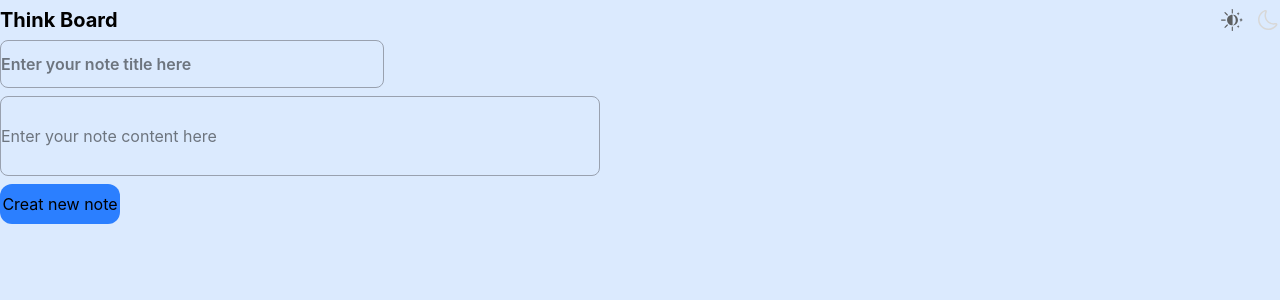
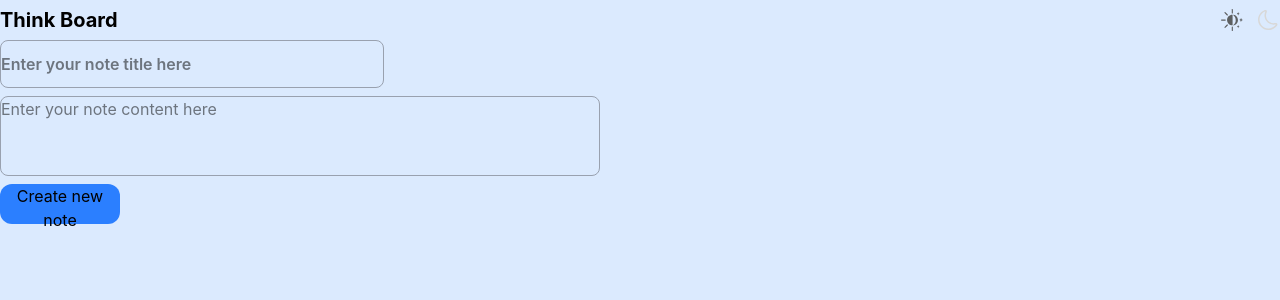
Before and after one commit to Delaramzed/thinkBoard, a React (Vite) app: page / in a window 1280 px wide. Shown: the top 300 px of the page. Built offline with nearby package versions, Linux system fonts and the light colour scheme.

Commit message:
create note form with validation

```diff
--- a/src/components/noteform.tsx
+++ b/src/components/noteform.tsx
@@ -1,20 +1,55 @@
+import React, { useState } from "react";
+
 function NoteForm() {
+  const [title, setTitle] = useState("");
+  const [content, setContent] = useState("");
+  const [error, setError] = useState("");
+
+  const handleTitleChange = (e: React.ChangeEvent<HTMLInputElement>) => {
+    setTitle(e.target.value);
+  };
+
+  const handleContentChange = (e: React.ChangeEvent<HTMLTextAreaElement>) => {
+    setContent(e.target.value);
+  };
+
+  const submitForm = (e: React.FormEvent<HTMLFormElement>) => {
+    e.preventDefault();
+    console.log("submit", title.length);
+    if (title.length < 2 || title.length > 50) {
+      setError("title must be between 2 and 50 characters");
+      return;
+    }
+    setTitle("");
+    setContent("");
+    setError("");
+  };
   return (
-    <div className="flex flex-col items-start p-6 gap-2 mt-10">
+    <form
+      onSubmit={submitForm}
+      className="flex flex-col items-start p-6 gap-2 mt-10"
+    >
       <input
         placeholder="Enter your note title here"
         type="text"
+        value={title}
+        onChange={handleTitleChange}
+        // required
         className=" font-semibold focus:outline-none border border-gray-400 rounded-lg h-12 w-96"
       />
+      {error && <p className="text-red-900 text-base">{error}</p>}
 
-      <input
+      <textarea
         placeholder="Enter your note content here"
+        value={content}
+        onChange={handleContentChange}
+        required
         className=" resize-none outline-none focus:outline-none border border-gray-400 rounded-lg h-20 w-150 bg-transparent overflow-y-auto"
-      ></input>
-      <button className="bg-blue-500 rounded-xl w-30 h-10">
-        Creat new note
+      ></textarea>
+      <button className="bg-blue-500 rounded-xl w-30 h-10" type="submit">
+        Create new note
       </button>
-    </div>
+    </form>
   );
 }
 export default NoteForm;
```
